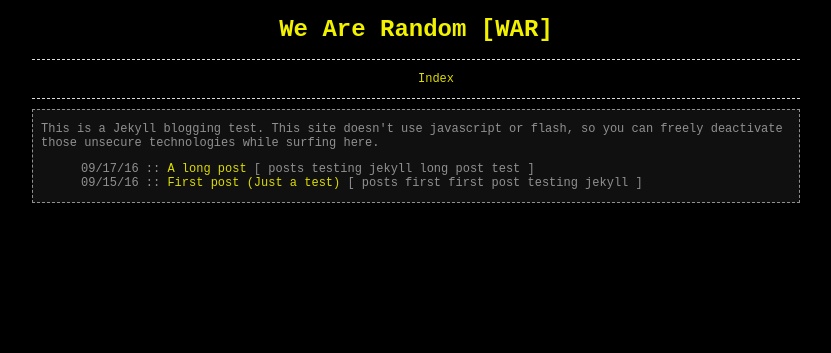
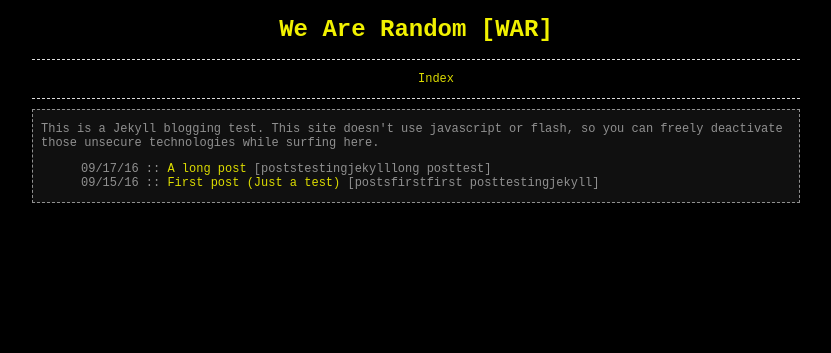
Before and after one commit to wearerandom/wearerandom.github.io, a Jekyll site: the page built from index.html, in a window 1280 px wide. Shown: the top 353 px of the page, without its empty margins (224-1055 px from the left). Built offline with Jekyll 4.4.1, drawn with Linux system fonts in a browser that asks for light colours.

Commit message:
Update index.html

```diff
--- a/index.html
+++ b/index.html
@@ -7,7 +7,7 @@
 <ul>
   {% for post in site.posts %}
     <li>
-      {{ post.date | date: "%D" }} :: <a href=".{{ post.url }}">{{ post.title }}</a> [ {% for category in post.categories %} {{ category }} {% endfor %}]
+      {{ post.date | date: "%D" }} :: <a href=".{{ post.url }}">{{ post.title }}</a> [{{ post.categories }}]
     </li>
   {% endfor %}
 </ul>
```
